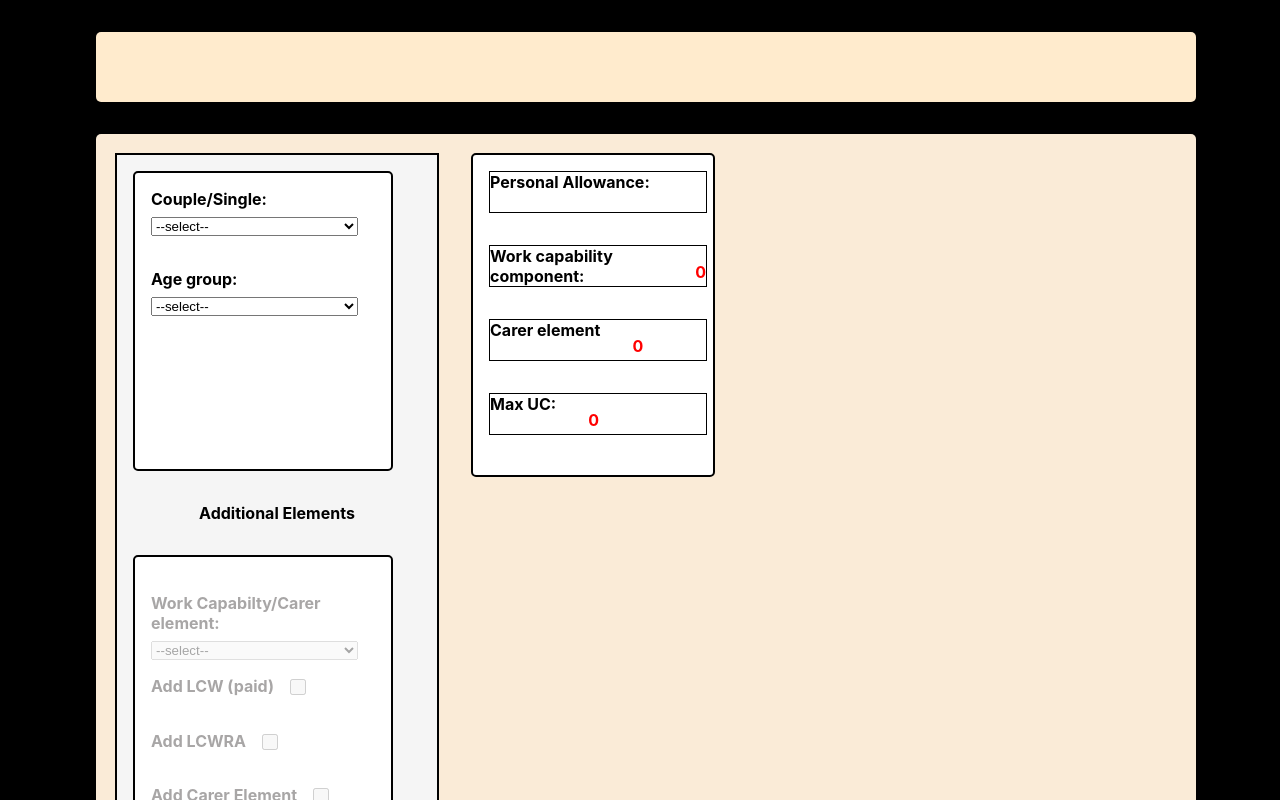
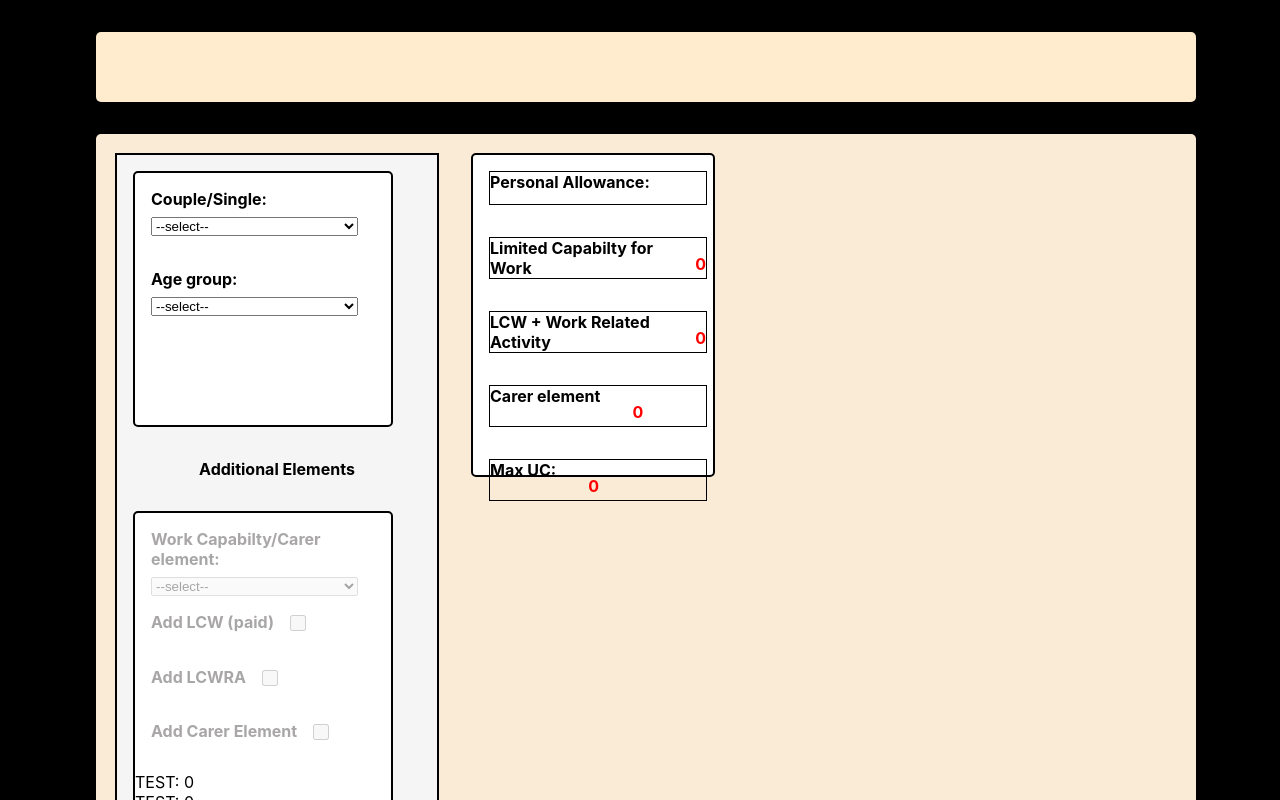
Before and after one commit to dnlstronge/benefitscalc2, a React (Create React App) app: page / in a window 1280 px wide. Shown: the top 800 px of the page. Built offline with nearby package versions, Linux system fonts and the light colour scheme.

Commit message:
[x] - completed logic and total calc for LCWRA [] - dropdown for transitional amounts

```diff
--- a/src/components/UC2/Main.js
+++ b/src/components/UC2/Main.js
@@ -4,11 +4,30 @@ import PA from "./PA/PA"
 import Totals from "./Totals/Totals"
 import WCA from "./WCA/WCA"
 
+const round = (x) => {
+    return Math.ceil( x * 100) /100
+ }
+
 const MAIN_REDUCER = (state, action) => {
     switch(action.type) {
 
+        case "LCW_COUPLE" : {
+            return {...state, LCW: action.val}
+
+        }
+        case "LCW_COUPLE" : {
+            return {...state, LCW: action.val}
+
+        }
+        case "LCWRA_COUPLE" : {
+            return {...state, WCA: action.val}
+        }
+        case "CE" : {
+            return {...state, CE: action.val}
+        }
+
         case "RESET_WCA": {
-            return {...state, WCA: null, CE: null}
+            return {...state, WCA: 0, CE: 0}
         }
 
         case "COUPLE" : {
@@ -48,6 +67,7 @@ const Main = (props) => {
         COUPLE: 0,
         WCA: 0,
         CE: 0,
+        LCW: 0,
         HC: 0
 
     })
--- a/src/components/UC2/PA/PA.module.css
+++ b/src/components/UC2/PA/PA.module.css
@@ -3,7 +3,7 @@
     flex-direction: column;
     background: white;
     width: 80%;
-    height: 20rem;
+    height: 17rem;
     margin: 1rem 1rem 1rem 1rem;
     border: 2px solid black;
     border-radius: 5px;
--- a/src/components/UC2/Totals/Totals.js
+++ b/src/components/UC2/Totals/Totals.js
@@ -56,11 +56,12 @@ const Totals = ({
              }
 
 
-            let a = PA
-            let b = propState.WCA
-            let c = propState.CE
-          setTally(round(a + b + c))
-        }, [ PA, propState.WCA, propState.CE])
+            let a = round(PA)
+            let b = round(propState.WCA)
+            let c = round(propState.CE)
+            let d = round(propState.LCW)
+          setTally(round(a + b + c + d))
+        }, [ PA, propState.WCA, propState.CE, propState.LCW])
 
         // lift GLOBAL:
 
@@ -75,9 +76,13 @@ const Totals = ({
                 <p className={classes.label_p} id="amount"> {PA}</p>
             </label>
 
-            <label className={classes.label_amount} htmlFor="amount">Work capability component:
+            <label className={classes.label_amount} htmlFor="amount">Limited Capabilty for Work
+                <p className={classes.label_p} id="amount">{propState.LCW}</p>
+            </label>
+            <label className={classes.label_amount} htmlFor="amount">LCW + Work Related Activity
                 <p className={classes.label_p} id="amount">{propState.WCA}</p>
-            </label> <label className={classes.label_amount} htmlFor="amount">Carer element
+            </label>
+             <label className={classes.label_amount} htmlFor="amount">Carer element
                 <p className={classes.label_p} id="amount">{propState.CE}</p>
             </label>
             <label className={classes.label_amount} htmlFor="amount">Max UC:
--- a/src/components/UC2/WCA/WCA.js
+++ b/src/components/UC2/WCA/WCA.js
@@ -38,9 +38,6 @@ const WCA = ({propState, setPropState }) => {
     }
     // Handle COUPLE:
 
-
-
-
         const handleLCW = (e) => {
             if(WCA_values.LCW_COUPLE === 0) {
                 set_WCA_values({...WCA_values, LCW_COUPLE: e.target.value })
@@ -49,7 +46,7 @@ const WCA = ({propState, setPropState }) => {
                 set_WCA_values({...WCA_values, LCW_COUPLE: 0})
             }
             }
-        const handleLCWRA =(e) => {
+        const handleLCWRA = (e) => {
             if(WCA_values.LCWRA_COUPLE === 0) {
              set_WCA_values({...WCA_values, LCWRA_COUPLE: e.target.value})
             }
@@ -66,7 +63,32 @@ const WCA = ({propState, setPropState }) => {
               }
         }
 
+        useEffect( () => {
+            if(WCA_values.LCW_COUPLE === 0 ) {
+                setPropState({type: "LCW_COUPLE", val: WCA_values.LCW_COUPLE})
+            }
+            if(WCA_values.LCW_COUPLE > 0 ) {
+                setPropState({type: "LCW_COUPLE", val: WCA_values.LCW_COUPLE})
+            }
+            if(WCA_values.LCWRA_COUPLE === 0) {
+                setPropState({type: "LCWRA_COUPLE", val: WCA_values.LCWRA_COUPLE})
+            }
+            if(WCA_values.LCWRA_COUPLE > 0) {
+                setPropState({type: "LCWRA_COUPLE", val: WCA_values.LCWRA_COUPLE})
+            }
+            if(WCA_values.LCW_COUPLE === 0 ) {
+                setPropState({type: "CE", val: WCA_values.CE})
+            }
+            if(WCA_values.LCW_COUPLE > 0 ) {
+                setPropState({type: "CE", val: WCA_values.CE})
+            }
 
+
+
+
+        },
+
+        [WCA_values.LCW_COUPLE, WCA_values.LCWRA_COUPLE, WCA_values.CE, setPropState])
 
 
 
@@ -83,8 +105,7 @@ const WCA = ({propState, setPropState }) => {
             <h4 className={classes.heading}>Additional Elements</h4>
 
             <div className={classes.container}>
-                  <br></br>
-                    <label className={label_dynamic_2} htmlFor="select_WCA">Work Capabilty/Carer element:
+                  <label className={label_dynamic_2} htmlFor="select_WCA">Work Capabilty/Carer element:
                          <select className={classes.dropdown_select}
                                 disabled={propState.COUPLE !== "RS_SINGLE"}
                                 onChange={handleElements}>
@@ -95,9 +116,11 @@ const WCA = ({propState, setPropState }) => {
                             <option value="LCWRA">LCW and Work Related Activity</option>
                             <option value="CARER">Carer Element</option>
                          </select>
-                     </label>
+                 </label>
 
 {/*=======COUPLE========= */}
+
+
                         <div className={checkbox_dynamic}>
                             <label className={classes.checkbox_label} htmlFor="additional_elements">Add LCW (paid)
                                 <input
@@ -133,7 +156,9 @@ const WCA = ({propState, setPropState }) => {
                                   disabled={propState.COUPLE !== "RS_COUPLE"}/>
                             </label>
                         </div>
-                        <div>TEST: {WCA_values.LCW_COUPLE} TEST: {WCA_values.LCWRA_COUPLE} TEST {WCA_values.CE} </div>
+
+                        <div>TEST: {WCA_values.LCW_COUPLE}</div>
+                        <div>TEST: {propState.LCW}</div>
                      </div>
 
 
```
